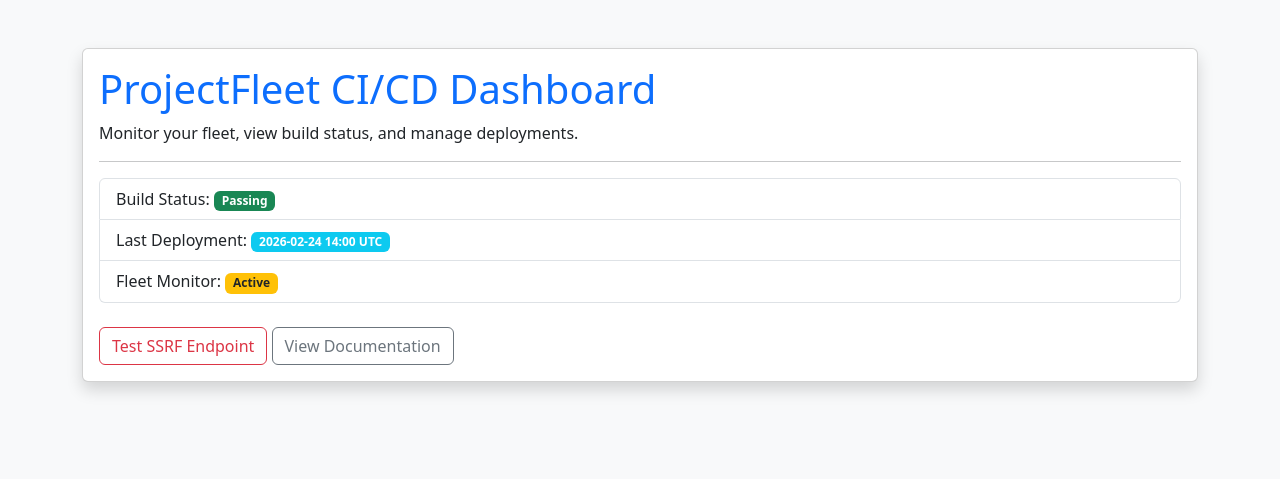
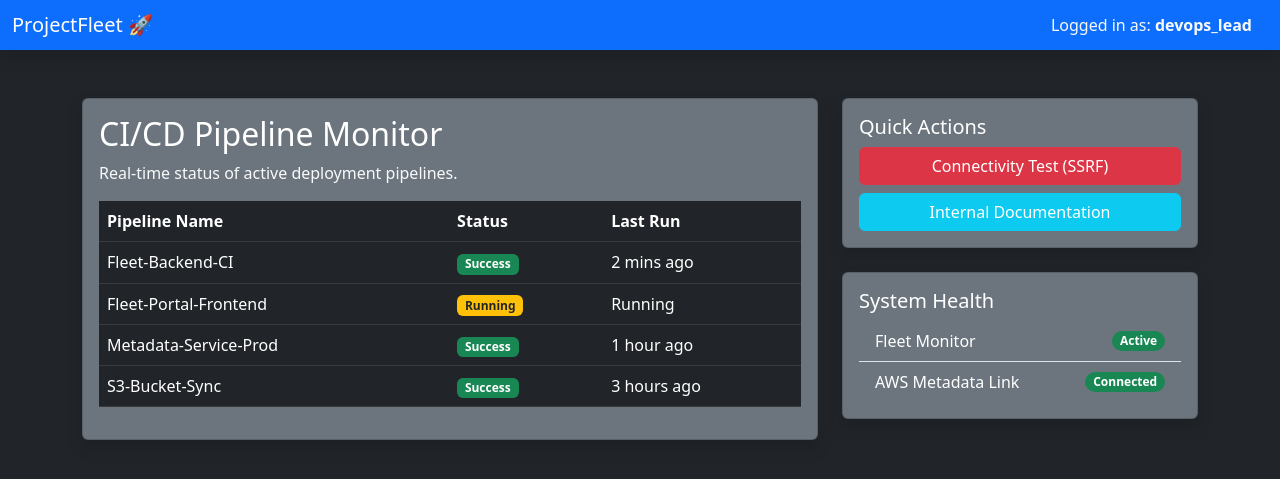
Before and after one commit to pratiyk/project-fleet-lab, a Flask app: page / in a window 1280 px wide. Shown: the top 479 px of the page. Run offline with Flask 3, Linux system fonts and the light colour scheme.

Commit message:
feat: Introduce main web application with dashboard and SSRF, add mock S3 service, and configure lab setup for Git history and SSH key exposure.

```diff
--- a/app/app.py
+++ b/app/app.py
@@ -6,7 +6,13 @@ app = Flask(__name__)
 
 @app.route('/')
 def index():
-    return render_template('dashboard.html')
+    pipelines = [
+        {"name": "Fleet-Backend-CI", "status": "Success", "last_run": "2 mins ago"},
+        {"name": "Fleet-Portal-Frontend", "status": "In Progress", "last_run": "Running"},
+        {"name": "Metadata-Service-Prod", "status": "Success", "last_run": "1 hour ago"},
+        {"name": "S3-Bucket-Sync", "status": "Success", "last_run": "3 hours ago"}
+    ]
+    return render_template('dashboard.html', pipelines=pipelines)
 
 @app.route('/ssrf', methods=['GET', 'POST'])
 def ssrf():
--- a/app/templates/dashboard.html
+++ b/app/templates/dashboard.html
@@ -5,21 +5,76 @@
     <title>ProjectFleet CI/CD Dashboard</title>
     <link href="https://cdn.jsdelivr.net/npm/bootstrap@5.3.0/dist/css/bootstrap.min.css" rel="stylesheet">
 </head>
-<body class="bg-light">
+<body class="bg-dark text-white">
+    <nav class="navbar navbar-dark bg-primary shadow">
+        <div class="container-fluid">
+            <span class="navbar-brand mb-0 h1">ProjectFleet 🚀</span>
+            <div class="d-flex">
+                <span class="text-light me-3">Logged in as: <strong>devops_lead</strong></span>
+            </div>
+        </div>
+    </nav>
+
     <div class="container mt-5">
-        <div class="card shadow">
-            <div class="card-body">
-                <h1 class="card-title text-primary">ProjectFleet CI/CD Dashboard</h1>
-                <p class="card-text">Monitor your fleet, view build status, and manage deployments.</p>
-                <hr>
-                <ul class="list-group">
-                    <li class="list-group-item">Build Status: <span class="badge bg-success">Passing</span></li>
-                    <li class="list-group-item">Last Deployment: <span class="badge bg-info">2026-02-24 14:00 UTC</span></li>
-                    <li class="list-group-item">Fleet Monitor: <span class="badge bg-warning text-dark">Active</span></li>
-                </ul>
-                <div class="mt-4">
-                    <a href="/ssrf" class="btn btn-outline-danger">Test SSRF Endpoint</a>
-                    <a href="/static/docs/README.md" class="btn btn-outline-secondary">View Documentation</a>
+        <div class="row">
+            <div class="col-md-8">
+                <div class="card bg-secondary text-white shadow">
+                    <div class="card-body">
+                        <h2 class="card-title">CI/CD Pipeline Monitor</h2>
+                        <p class="text-light">Real-time status of active deployment pipelines.</p>
+                        <table class="table table-dark table-hover mt-3">
+                            <thead>
+                                <tr>
+                                    <th>Pipeline Name</th>
+                                    <th>Status</th>
+                                    <th>Last Run</th>
+                                </tr>
+                            </thead>
+                            <tbody>
+                                {% for p in pipelines %}
+                                <tr>
+                                    <td>{{ p.name }}</td>
+                                    <td>
+                                        {% if p.status == 'Success' %}
+                                        <span class="badge bg-success">Success</span>
+                                        {% elif p.status == 'In Progress' %}
+                                        <span class="badge bg-warning text-dark">Running</span>
+                                        {% else %}
+                                        <span class="badge bg-danger">Failed</span>
+                                        {% endif %}
+                                    </td>
+                                    <td>{{ p.last_run }}</td>
+                                </tr>
+                                {% endfor %}
+                            </tbody>
+                        </table>
+                    </div>
+                </div>
+            </div>
+            <div class="col-md-4">
+                <div class="card bg-secondary text-white shadow mb-4">
+                    <div class="card-body">
+                        <h5>Quick Actions</h5>
+                        <div class="d-grid gap-2">
+                            <a href="/ssrf" class="btn btn-danger">Connectivity Test (SSRF)</a>
+                            <a href="/static/docs/README.md" class="btn btn-info text-white">Internal Documentation</a>
+                        </div>
+                    </div>
+                </div>
+                <div class="card bg-secondary text-white shadow">
+                    <div class="card-body">
+                        <h5>System Health</h5>
+                        <ul class="list-group list-group-flush">
+                            <li class="list-group-item bg-secondary text-white d-flex justify-content-between align-items-center">
+                                Fleet Monitor
+                                <span class="badge bg-success rounded-pill">Active</span>
+                            </li>
+                            <li class="list-group-item bg-secondary text-white d-flex justify-content-between align-items-center">
+                                AWS Metadata Link
+                                <span class="badge bg-success rounded-pill">Connected</span>
+                            </li>
+                        </ul>
+                    </div>
                 </div>
             </div>
         </div>
```
Also changed, not shown: app/mock_s3.py (+6 -2 lines), 1 other file.
